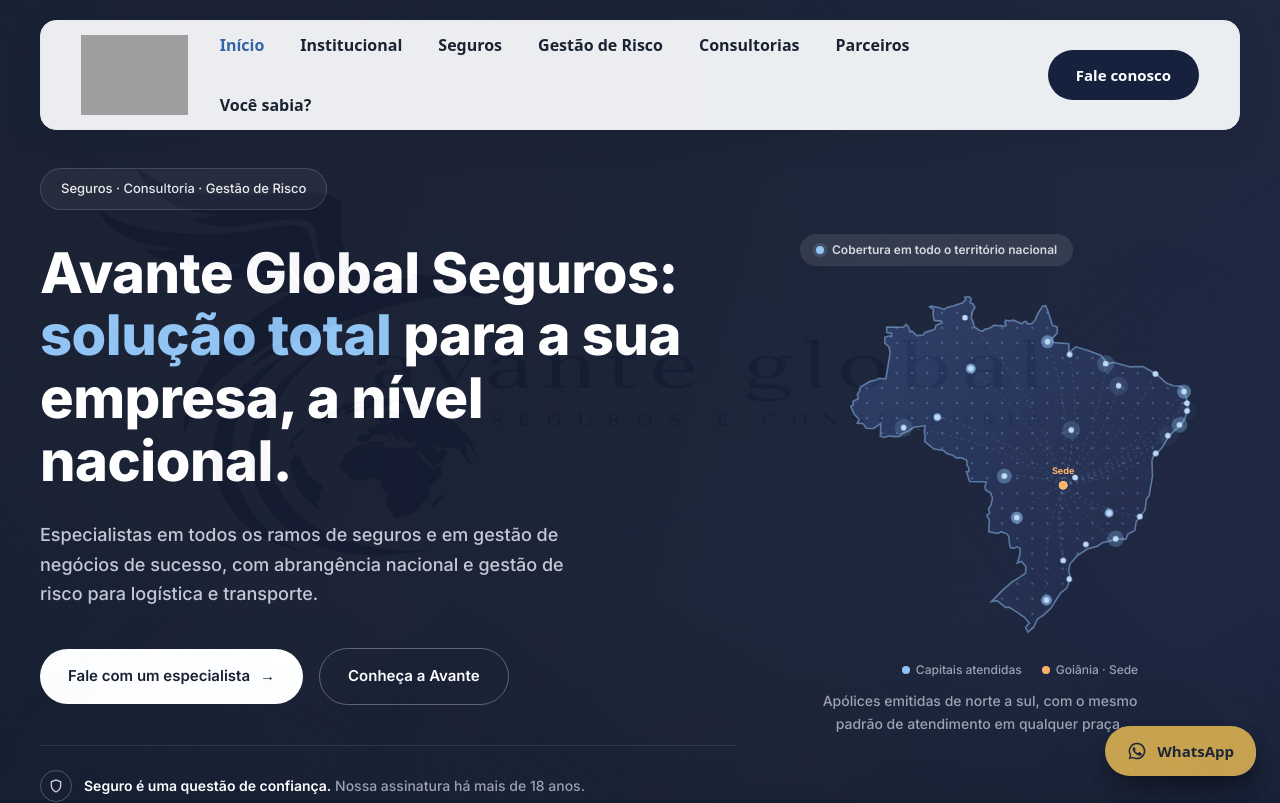
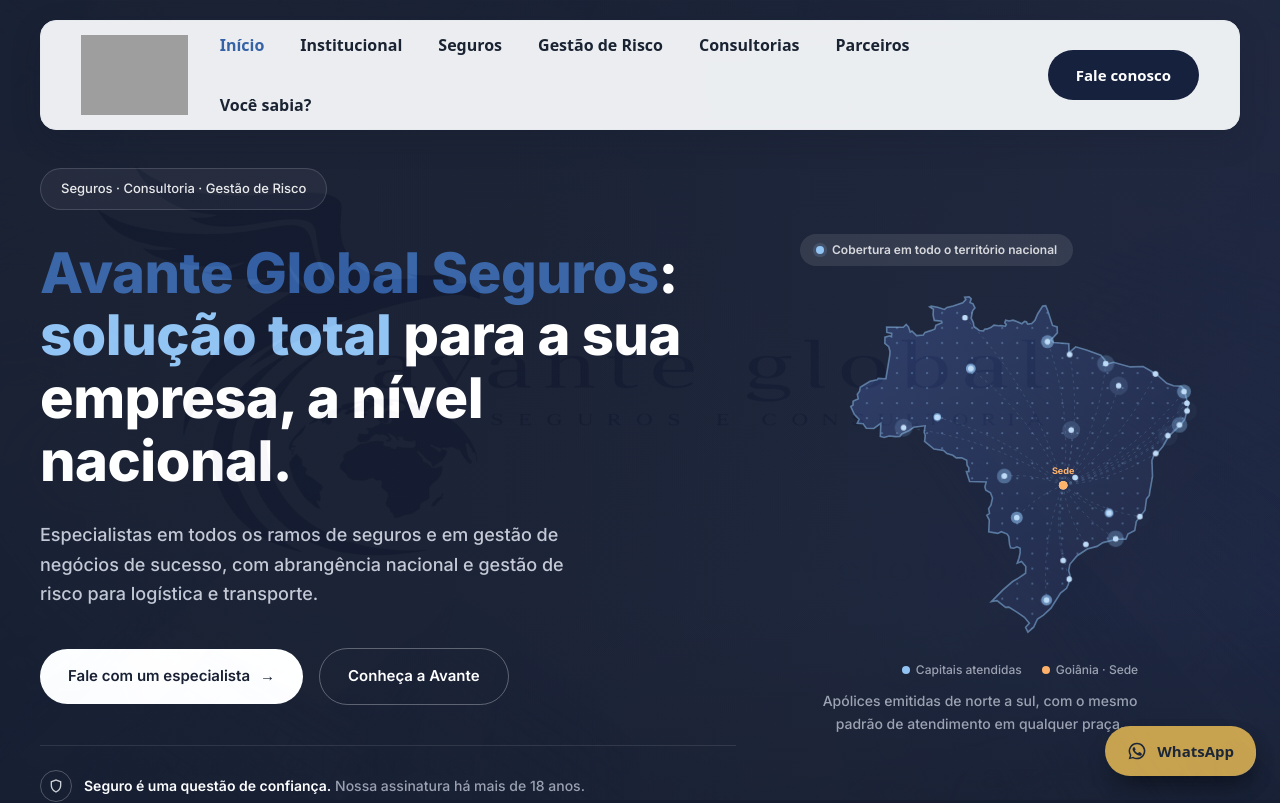
Before and after one commit to ABabayaga/Site-AvanteGlobal, a React (Vite) app: page / in a window 1280 px wide. Shown: the top 803 px of the page. Built offline with nearby package versions, Linux system fonts and the light colour scheme; grey boxes are pictures that could not be loaded; a web font is replaced by a local one.

Commit message:
Ajuste cor

```diff
--- a/src/components/Hero.tsx
+++ b/src/components/Hero.tsx
@@ -39,7 +39,7 @@
             data-reveal
             className="mb-7 max-w-190 text-[56px] leading-[1.12] font-extrabold tracking-[-0.5px] text-white max-lg:text-4xl"
           >
-            Avante Global Seguros:{' '}
+            <span className="text-blue">Avante Global Seguros</span>:{' '}
             <span className="text-sky-accent">solução total</span> para a sua
             empresa, a nível nacional.
           </h1>
```
